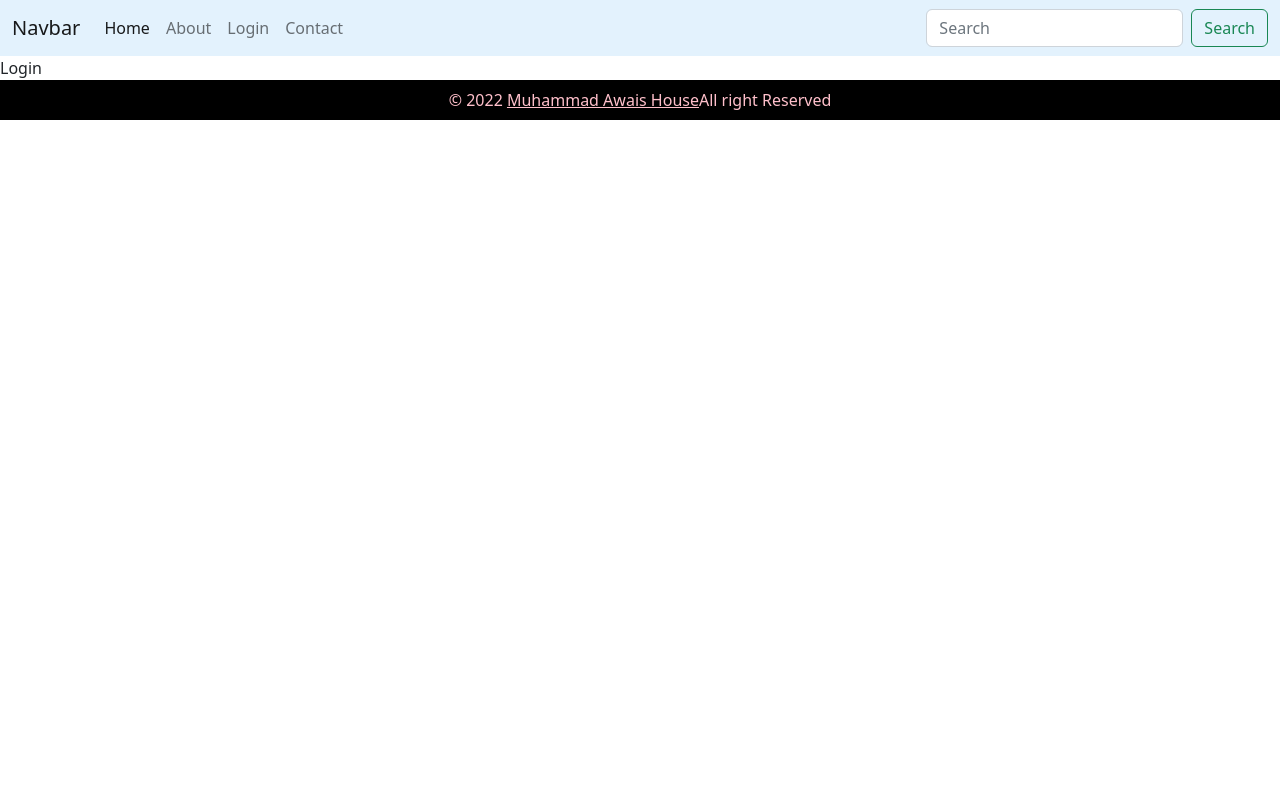
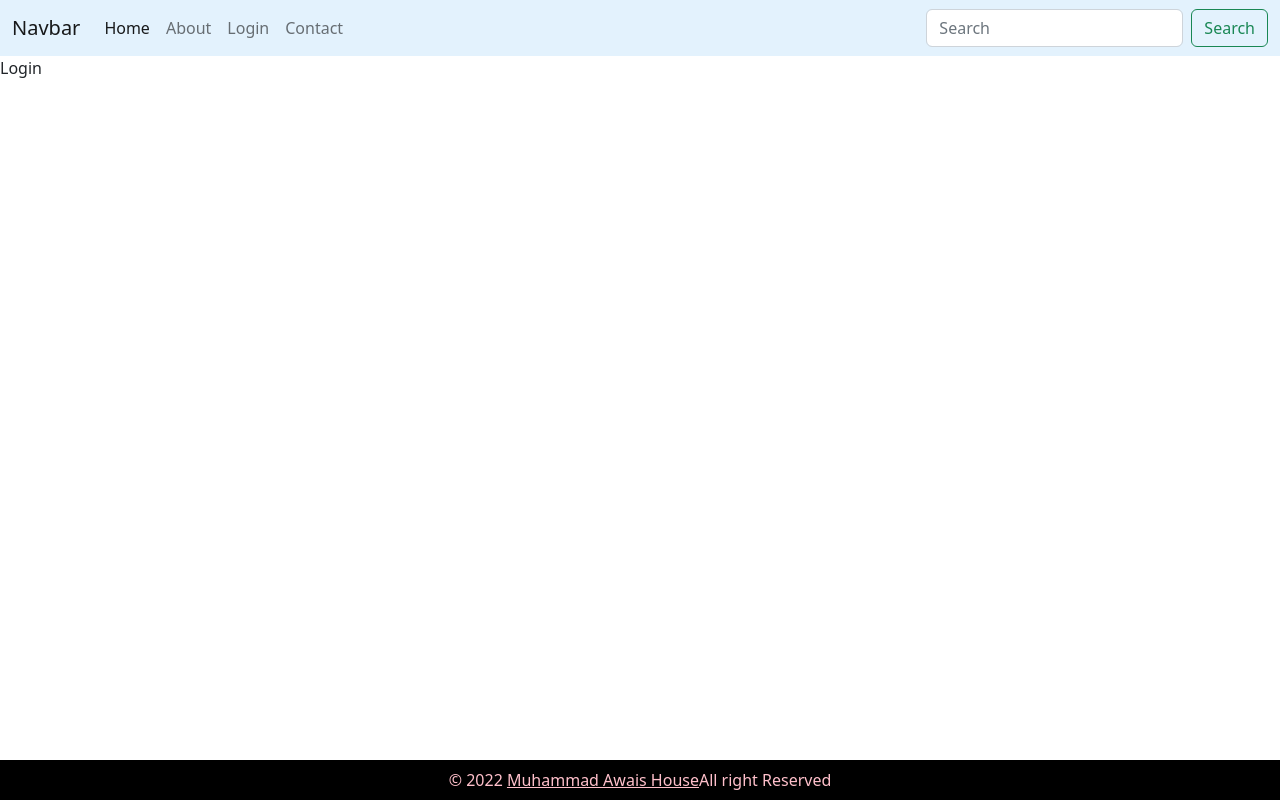
Before and after one commit to awais882s/use-effect, a React (Create React App) app: page / in a window 1280 px wide. Built offline with nearby package versions, Linux system fonts and the light colour scheme.

Commit message:
Update Routes.js

```diff
--- a/src/pages/Routes/Routes.js
+++ b/src/pages/Routes/Routes.js
@@ -13,7 +13,7 @@ export default function Routing() {
         <>
             <BrowserRouter>
                 <Header />
-                <ma in>
+                <main>
                     <Routes>
                         <Route path='/' element={<Home />} />
                         <Route path='login' element={<Login />} />
@@ -22,7 +22,7 @@ export default function Routing() {
 
 
                     </Routes>
-                </ma>
+                </main>
                 <Footer />
             </BrowserRouter>
 
```
